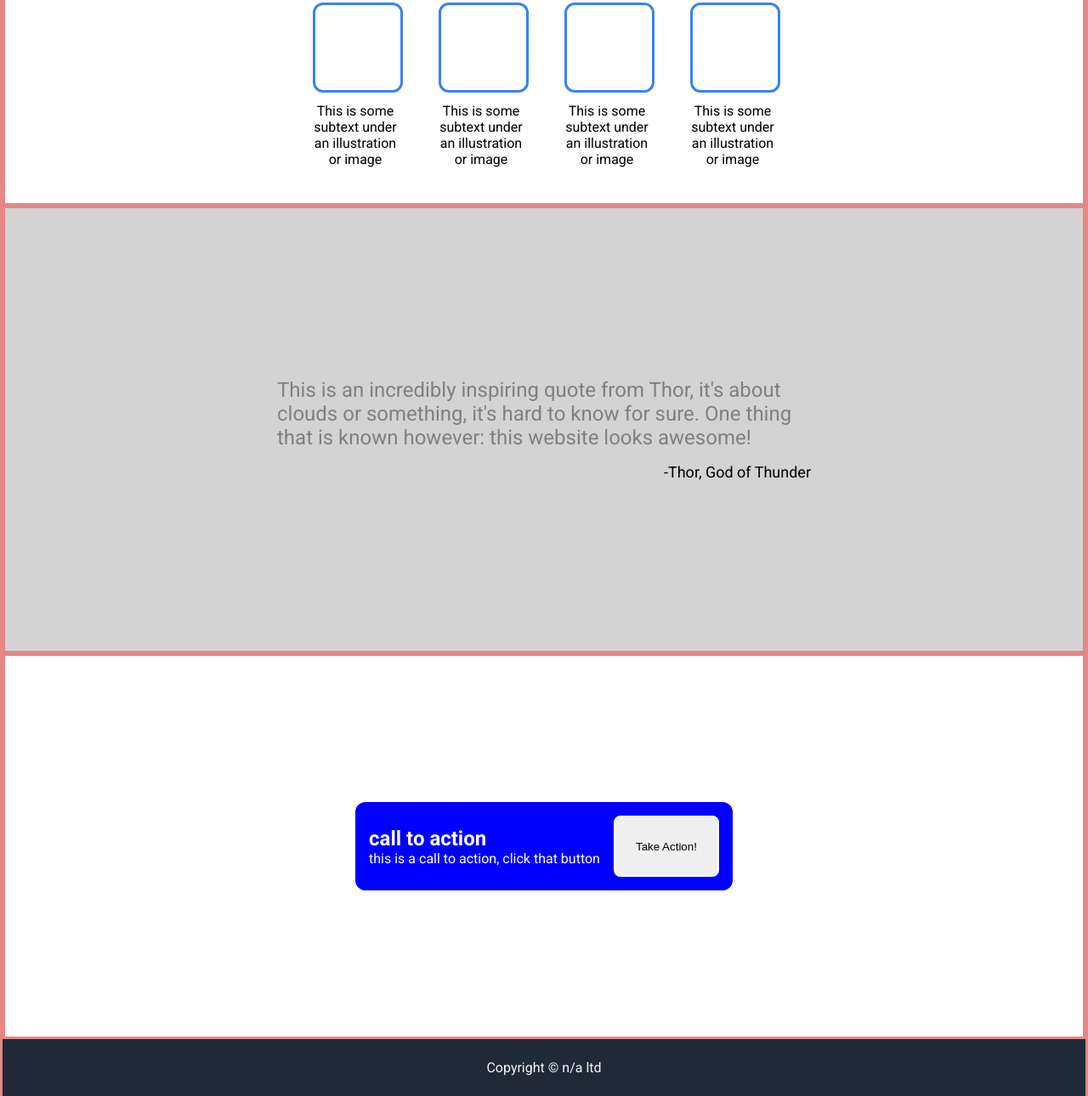
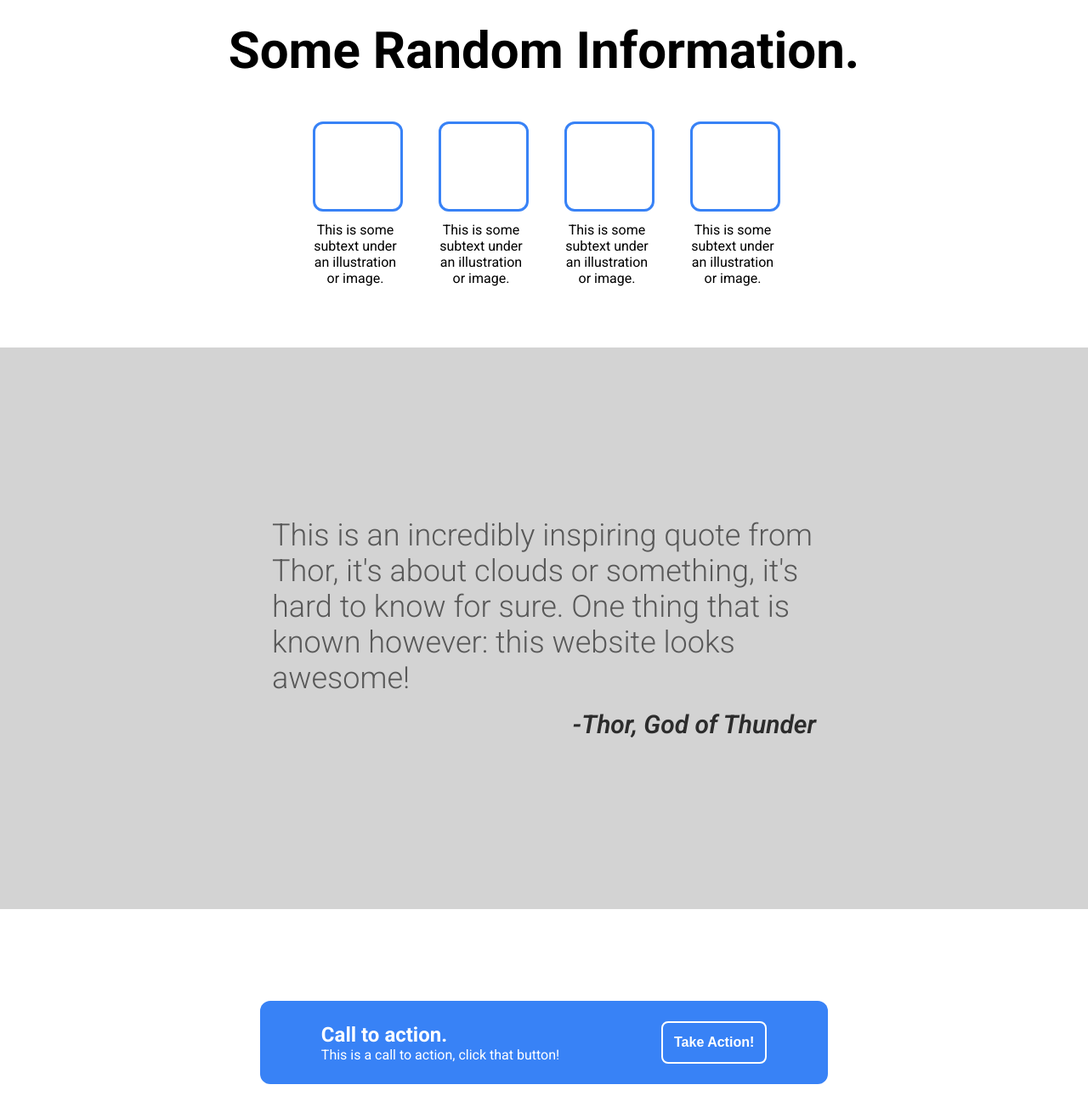
Before and after one commit to RemyDaGiau/Odin-Landing-Page, a plain HTML site: page index.html in a window 1280 px wide. Shown: the part 652-1942 px from the top of the page at 85% size. Drawn offline with Linux system fonts and the light colour scheme.

Commit message:
Finish project
Polish spacing, remove red box borders for sizing.

```diff
--- a/index.html
+++ b/index.html
@@ -13,9 +13,9 @@
     <div class="header">
         <h1>Logo</h1>
         <ul>
-            <li><a href="#">page link 1</a></li>
-            <li><a href="#">page link 2</a></li>
-            <li><a href="#">page link 3</a></li>
+            <li><a href="#">Page link 1</a></li>
+            <li><a href="#">Page link 2</a></li>
+            <li><a href="#">Page link 3</a></li>
         </ul>
     </div>
     <div class="sec-a">
@@ -24,32 +24,32 @@
             <p>This website has some subtext here that goes under the main title. It's smaller and the color is lower contrast.</p>
             <button class="sign-up" href="#">Sign Up</button>
         </div>
-        <div class="image" width="200" height="100">This is a placeholder for an image</div>
+        <div class="image" width="200" height="100">This is a placeholder for an image.</div>
     </div>
     <div class="sec-b">
         <div class="heading"><h1>Some Random Information.</h1></div>
         <ul>
-            <li><div class="rounded-box"></div><p>This is some subtext under an illustration or image</p></li>
-            <li><div class="rounded-box"></div><p>This is some subtext under an illustration or image</p></li>
-            <li><div class="rounded-box"></div><p>This is some subtext under an illustration or image</p></li>
-            <li><div class="rounded-box"></div><p>This is some subtext under an illustration or image</p></li>
+            <li><div class="rounded-box"></div><p>This is some subtext under an illustration or image.</p></li>
+            <li><div class="rounded-box"></div><p>This is some subtext under an illustration or image.</p></li>
+            <li><div class="rounded-box"></div><p>This is some subtext under an illustration or image.</p></li>
+            <li><div class="rounded-box"></div><p>This is some subtext under an illustration or image.</p></li>
         </ul>
     </div>
     <div class="sec-c">
         <p class="quote">This is an incredibly inspiring quote from Thor, it's about clouds or something, it's hard to know for sure. One thing that is known however: this website looks awesome!</p>
-        <p class="sig">-Thor, God of Thunder</p>
+        <p class="sig"><em>-Thor, God of Thunder</em></p>
     </div>
     <div class="sec-d">
         <div class="box">
             <div class="left">
-                <h2>call to action</h2>
-                <p>this is a call to action, click that button</p>
+                <h2>Call to action.</h2>
+                <p>This is a call to action, click that button!</p>
             </div>
             <button href="#">Take Action!</button>
         </div>
     </div>
     <div class="footer">
-        <p>Copyright &copy; n/a ltd</p>
+        <p>Copyright &copy; John Smith co ltd inc.</p>
     </div>
 </body>
 </html>
--- a/styles.css
+++ b/styles.css
@@ -5,7 +5,6 @@ body {
     padding: 0;
     display: flex;
     flex-direction: column;
-    border: 3px solid rgb(231, 134, 134);   /*CUT*/
 }
 
 h1,
@@ -22,7 +21,6 @@ p {
 .sec-d {
     display: flex;
     padding: 72px;
-    border: 3px solid rgb(231, 134, 134);  /*CUT*/
     justify-content: center;
     align-items: center;
     gap: 16px;
@@ -44,7 +42,6 @@ ul {
     padding: 24px 124px;
     justify-content: space-between;
     align-items: center;
-    border: 3px solid rgb(231, 134, 134);  /*CUT*/
 }
 
 .header p {
@@ -69,6 +66,8 @@ ul {
     flex: 1;
     background-color: #1F2937;
     color: white;
+    padding: 124px 56px;
+    gap: 40px;
 }
 
 .sec-a .left {
@@ -115,8 +114,8 @@ ul {
 .sec-b {
     flex-direction: column;
     text-align: center;
-    padding: 42px;
-    gap: 24px;
+    padding: 72px;
+    gap: 48px;
 }
 
 .sec-b .heading {
@@ -153,27 +152,30 @@ ul {
 }
 
 .sec-c .quote {
-    font-size: x-large;
-    color: gray;
+    font-size: 36px;
+    font-weight: 300;
+    color: rgb(88, 88, 88);
 }
 
 .sec-c .sig {
-    font-size: large;
+    font-size: 30px;
     align-self: flex-end;
+    font-weight: 600;
+    color: rgb(44, 44, 44);
 }
 
 /* SECTION D ---------------------------------------------------------------------------------------------------------------------------------- */
-
 .sec-d .box {
     display: flex;
-    margin: 100px 300px;
+    margin: 36px;
+    padding: 24px 72px;
     border-radius: 12px;
-    background-color: blue;
+    background-color: #3882f6;
     align-items: center;
-    justify-content: center;
+    justify-content: space-between;
     color: white;
-    gap: 16px;
-    padding: 16px;
+    gap: 120px;
+
 }
 
 .sec-d .box .left {
@@ -186,10 +188,14 @@ ul {
     display: flex;
     align-items: center;
     justify-content: center;
-    height: 72px;
+    height: 50px;
     width: 124px;
     border: 2px solid white;
     border-radius: 8px;
+    background-color: #3882f6;
+    color: white;
+    font-size: 16px;
+    font-weight: 600;
 }
 
 /* FOOTER --------------------------------------------------------------------------------------------------------------------------------------- */
```
